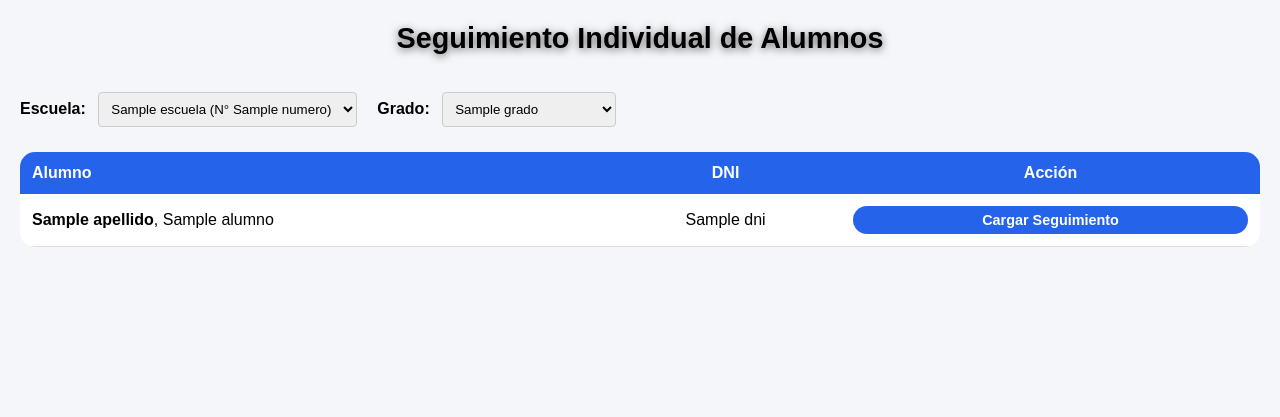
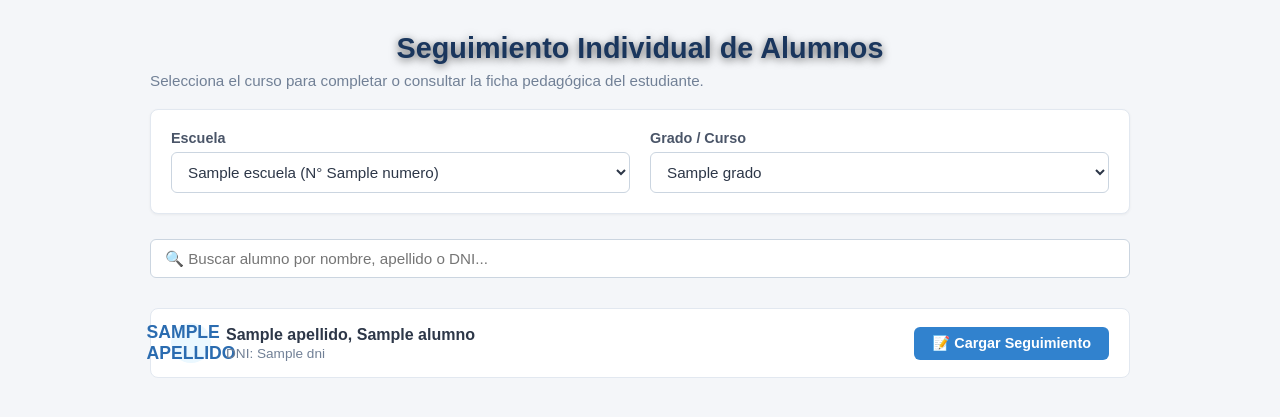
Before and after one commit to DavidAdrian2002/final_qr, a Flask app: template templates/seguimiento_seleccion.html in a window 1280 px wide. Shown: the top 417 px of the page. Run offline with Flask 3, Linux system fonts and the light colour scheme; the template is opened without the code that fills it: most values are stand-ins (such as "Sample title", 1, 10 or a date in 2020).

Commit message:
Cambios en seguimiento

```diff
--- a/templates/dashboard.html
+++ b/templates/dashboard.html
@@ -50,7 +50,7 @@ Panel Principal
             <div class="card-icon"><i data-lucide="history"></i></div>
             <span>Historial</span>
         </a>
-        <a class="menu-card" href="{{ url_for('alumnos') }}">
+        <a class="menu-card" href="{{ url_for('seguimiento_seleccion') }}">
     <div class="card-icon">
         <i data-lucide="clipboard-check"></i>
     </div>
--- a/templates/seguimiento_seleccion.html
+++ b/templates/seguimiento_seleccion.html
@@ -6,17 +6,167 @@ Seguimiento Individual
 
 {% block content %}
 
-<h1 class="page-title">
-    Seguimiento Individual de Alumnos
-</h1>
+<style>
+    .seguimiento-list-container {
+        max-width: 1000px;
+        margin: 0 auto;
+        padding: 10px;
+    }
 
-<!-- FILTROS DE ESCUELA Y GRADO -->
-<div class="report-info" style="display: flex; flex-wrap: wrap; gap: 20px; align-items: center; margin-bottom: 25px;">
+    .filter-card {
+        background: #ffffff;
+        border: 1px solid #e2e8f0;
+        border-radius: 8px;
+        padding: 20px;
+        margin-bottom: 25px;
+        box-shadow: 0 1px 3px rgba(0,0,0,0.05);
+    }
+
+    .filter-grid {
+        display: flex;
+        flex-wrap: wrap;
+        gap: 20px;
+        align-items: center;
+    }
+
+    .filter-group {
+        display: flex;
+        flex-direction: column;
+        gap: 6px;
+        flex: 1;
+        min-width: 220px;
+    }
+
+    .filter-group label {
+        font-size: 0.9rem;
+        font-weight: 600;
+        color: #4a5568;
+    }
+
+    .filter-select {
+        padding: 10px 12px;
+        border-radius: 6px;
+        border: 1px solid #cbd5e0;
+        background-color: #fff;
+        font-size: 0.95rem;
+        color: #2d3748;
+        outline: none;
+        transition: border-color 0.2s;
+    }
+
+    .filter-select:focus {
+        border-color: #3182ce;
+    }
+
+    /* Lista de alumnos */
+    .student-list {
+        display: flex;
+        flex-direction: column;
+        gap: 10px;
+        margin-top: 15px;
+    }
+
+    .student-item {
+        display: flex;
+        align-items: center;
+        justify-content: space-between;
+        background: #ffffff;
+        border: 1px solid #e2e8f0;
+        border-radius: 8px;
+        padding: 14px 20px;
+        transition: transform 0.15s ease, box-shadow 0.15s ease;
+    }
+
+    .student-item:hover {
+        transform: translateY(-1px);
+        box-shadow: 0 4px 6px -1px rgba(0, 0, 0, 0.1);
+        border-color: #cbd5e0;
+    }
+
+    .student-info {
+        display: flex;
+        align-items: center;
+        gap: 15px;
+    }
+
+    .student-avatar {
+        width: 40px;
+        height: 40px;
+        border-radius: 50%;
+        background: #ebf8ff;
+        color: #2b6cb0;
+        display: flex;
+        align-items: center;
+        justify-content: center;
+        font-weight: bold;
+        font-size: 1.1rem;
+    }
+
+    .student-details h3 {
+        margin: 0;
+        font-size: 1rem;
+        color: #2d3748;
+    }
+
+    .student-details p {
+        margin: 2px 0 0 0;
+        font-size: 0.85rem;
+        color: #718096;
+    }
+
+    .btn-seguimiento {
+        background-color: #3182ce;
+        color: #ffffff;
+        padding: 8px 18px;
+        border-radius: 6px;
+        text-decoration: none;
+        font-weight: 600;
+        font-size: 0.9rem;
+        display: inline-flex;
+        align-items: center;
+        gap: 6px;
+        transition: background-color 0.2s;
+    }
+
+    .btn-seguimiento:hover {
+        background-color: #2b6cb0;
+    }
+
+    .search-box {
+        width: 100%;
+        padding: 10px 14px;
+        border: 1px solid #cbd5e0;
+        border-radius: 6px;
+        font-size: 0.95rem;
+        margin-bottom: 15px;
+        box-sizing: border-box;
+    }
+
+    .empty-state {
+        text-align: center;
+        padding: 40px 20px;
+        background: #f7fafc;
+        border-radius: 8px;
+        border: 1px dashed #cbd5e0;
+        color: #718096;
+    }
+</style>
+
+<div class="seguimiento-list-container">
+
+    <div style="margin-bottom: 20px;">
+        <h1 class="page-title" style="margin-bottom: 5px; color: #1a365d;">Seguimiento Individual de Alumnos</h1>
+        <p style="margin: 0; color: #718096; font-size: 0.95rem;">Selecciona el curso para completar o consultar la ficha pedagógica del estudiante.</p>
+    </div>
+
+    <!-- FILTROS EN CASCADA -->
+    <div class="filter-card">
+        <div class="filter-grid">
 
             <!-- Seleccionar Escuela -->
-    <div>
-        <label for="select_escuela"><strong>Escuela:</strong></label>
-        <select id="select_escuela" style="padding: 8px; border-radius: 4px; border: 1px solid #ccc; margin-left: 8px;" onchange="location = this.value;">
+            <div class="filter-group">
+                <label for="select_escuela">Escuela</label>
+                <select id="select_escuela" class="filter-select" onchange="location = this.value;">
                     <option value="/seguimiento">-- Seleccionar Escuela --</option>
                     {% for esc in escuelas %}
                         <option value="/seguimiento?escuela_id={{ esc.id }}" {% if escuela_id == esc.id %}selected{% endif %}>
@@ -26,11 +176,11 @@ Seguimiento Individual
                 </select>
             </div>
 
-    <!-- Seleccionar Grado (Se activa cuando hay escuela elegida) -->
+            <!-- Seleccionar Grado -->
             {% if escuela_id %}
-    <div>
-        <label for="select_grado"><strong>Grado:</strong></label>
-        <select id="select_grado" style="padding: 8px; border-radius: 4px; border: 1px solid #ccc; margin-left: 8px;" onchange="location = this.value;">
+            <div class="filter-group">
+                <label for="select_grado">Grado / Curso</label>
+                <select id="select_grado" class="filter-select" onchange="location = this.value;">
                     <option value="/seguimiento?escuela_id={{ escuela_id }}">-- Seleccionar Grado --</option>
                     {% for g in grados %}
                         <option value="/seguimiento?escuela_id={{ escuela_id }}&grado_id={{ g.id }}" {% if grado_id == g.id %}selected{% endif %}>
@@ -42,43 +192,73 @@ Seguimiento Individual
             {% endif %}
 
         </div>
+    </div>
 
-<!-- TABLA DE ALUMNOS DEL GRADO SELECCIONADO -->
+    <!-- LISTADO DE ALUMNOS -->
     {% if grado_id %}
         {% if alumnos %}
-    <div class="table-container">
-        <table class="report-table">
-            <thead>
-                <tr>
-                    <th style="text-align: left;">Alumno</th>
-                    <th style="text-align: center;">DNI</th>
-                    <th style="text-align: center;">Acción</th>
-                </tr>
-            </thead>
-            <tbody>
+
+            <!-- BUSCADOR RÁPIDO EN PANTALLA -->
+            <input
+                type="text"
+                id="searchStudent"
+                class="search-box"
+                placeholder="🔍 Buscar alumno por nombre, apellido o DNI..."
+                onkeyup="filterStudents()"
+            >
+
+            <div class="student-list" id="studentList">
                 {% for alumno in alumnos %}
-                <tr>
-                    <td style="text-align: left;">
-                        <strong>{{ alumno.apellido }}</strong>, {{ alumno.nombre }}
-                    </td>
-                    <td style="text-align: center;">
-                        {{ alumno.dni if alumno.dni else '-' }}
-                    </td>
-                    <td style="text-align: center;">
-                        <a href="/alumno/{{ alumno.id }}/seguimiento" class="primary-btn" style="text-decoration: none; display: inline-block; padding: 6px 14px; font-size: 0.9rem;">
-                            Cargar Seguimiento
+                <div class="student-item" data-search="{{ alumno.apellido }} {{ alumno.nombre }} {{ alumno.dni if alumno.dni else '' }}">
+                    <div class="student-info">
+                        <div class="student-avatar">
+                            {{ alumno.apellido[0] | upper }}
+                        </div>
+                        <div class="student-details">
+                            <h3><strong>{{ alumno.apellido }}</strong>, {{ alumno.nombre }}</h3>
+                            <p>DNI: {{ alumno.dni if alumno.dni else 'Sin registrar' }}</p>
+                        </div>
+                    </div>
+
+                    <div>
+                        <a href="/alumno/{{ alumno.id }}/seguimiento" class="btn-seguimiento">
+                            📝 Cargar Seguimiento
                         </a>
-                    </td>
-                </tr>
+                    </div>
+                </div>
                 {% endfor %}
-            </tbody>
-        </table>
             </div>
+
         {% else %}
-    <p style="margin-top: 20px; color: #666;">No hay alumnos registrados o activos en este grado.</p>
+            <div class="empty-state">
+                <p style="font-size: 1.1rem; margin-bottom: 5px;">📋 No hay alumnos activos</p>
+                <p style="font-size: 0.9rem; margin: 0;">No se encontraron estudiantes registrados en el grado seleccionado.</p>
+            </div>
         {% endif %}
     {% else %}
-    <p style="margin-top: 20px; color: #666;">Selecciona la escuela y el grado para listar a los estudiantes.</p>
+        <div class="empty-state">
+            <p style="font-size: 1.1rem; margin-bottom: 5px;">🏫 Selección de Curso</p>
+            <p style="font-size: 0.9rem; margin: 0;">Por favor, selecciona la escuela y el grado para desplegar la lista de estudiantes.</p>
+        </div>
     {% endif %}
 
+</div>
+
+<!-- SCRIPT DE BÚSQUEDA RÁPIDA -->
+<script>
+    function filterStudents() {
+        const input = document.getElementById('searchStudent').value.toLowerCase();
+        const items = document.querySelectorAll('.student-item');
+
+        items.forEach(item => {
+            const text = item.getAttribute('data-search').toLowerCase();
+            if (text.includes(input)) {
+                item.style.display = "flex";
+            } else {
+                item.style.display = "none";
+            }
+        });
+    }
+</script>
+
 {% endblock %}
```
Also changed, not shown: templates/alumnos.html (+1 -6 lines). Lines whose indentation alone changed are shown as unchanged.
